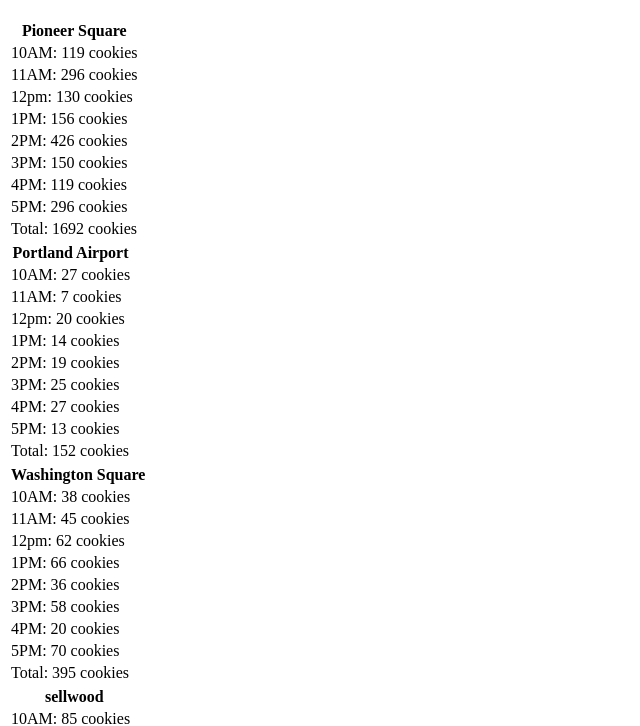
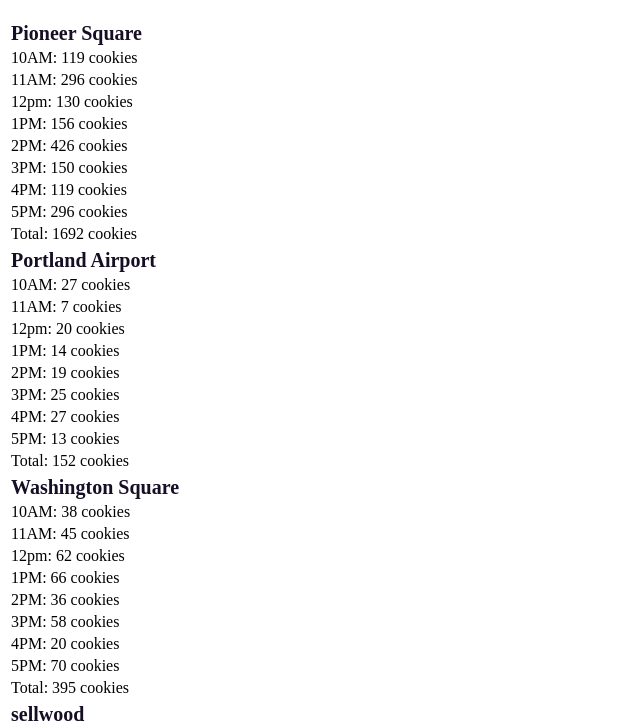
Before and after one commit to DavidChhing/Cookie-Stand, a plain HTML site: page index.html in a window 1280 px wide. Shown: the part 61-787 px from the top of the page, without its empty margins (0-640 px from the left). Drawn offline with Linux system fonts and the light colour scheme.

Commit message:
replaced h2 with th(table header)

```diff
--- a/styles.css
+++ b/styles.css
@@ -3,7 +3,7 @@
     font-family: comic sans-serif;
     text-align: left;
 }
-h2 {
+th {
     color: rgb(22, 14, 36);
     font-family: comic sans-serif;
     text-align: left;
```
